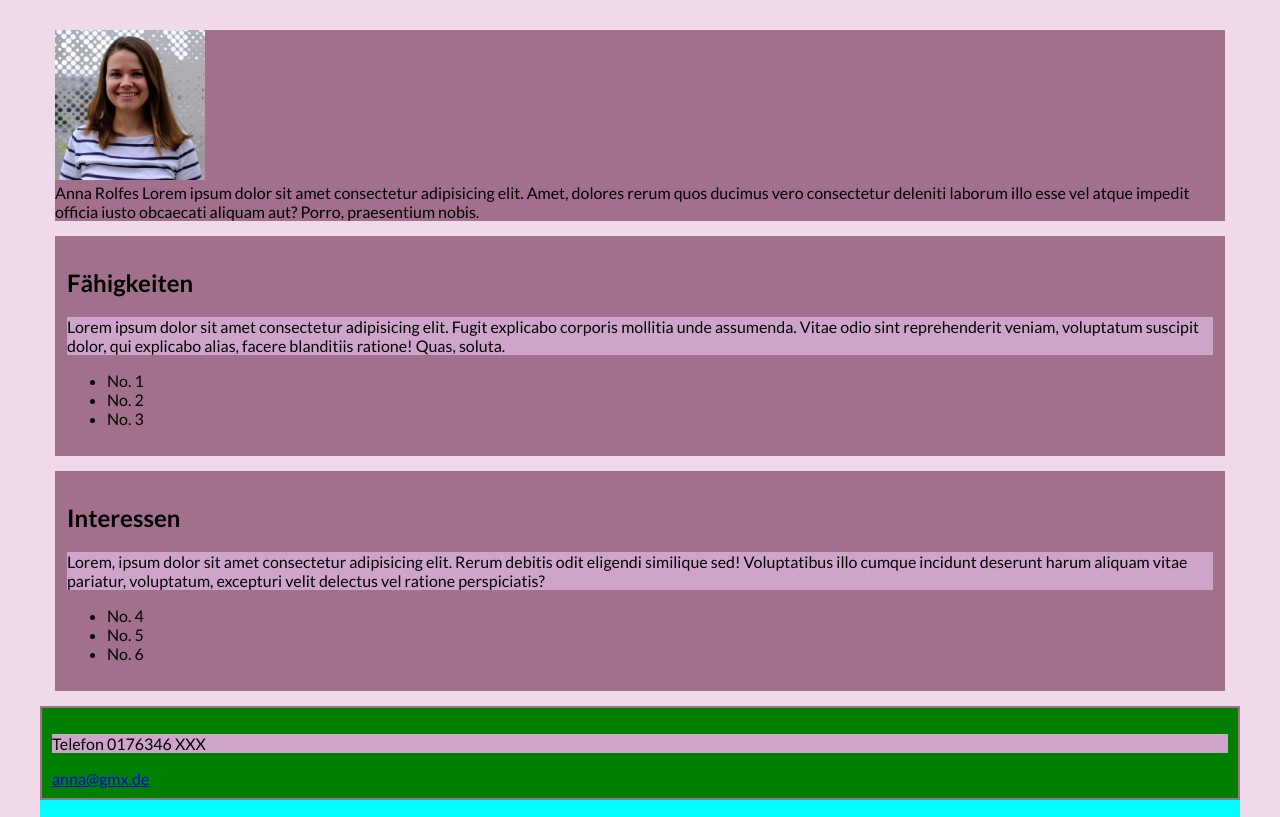
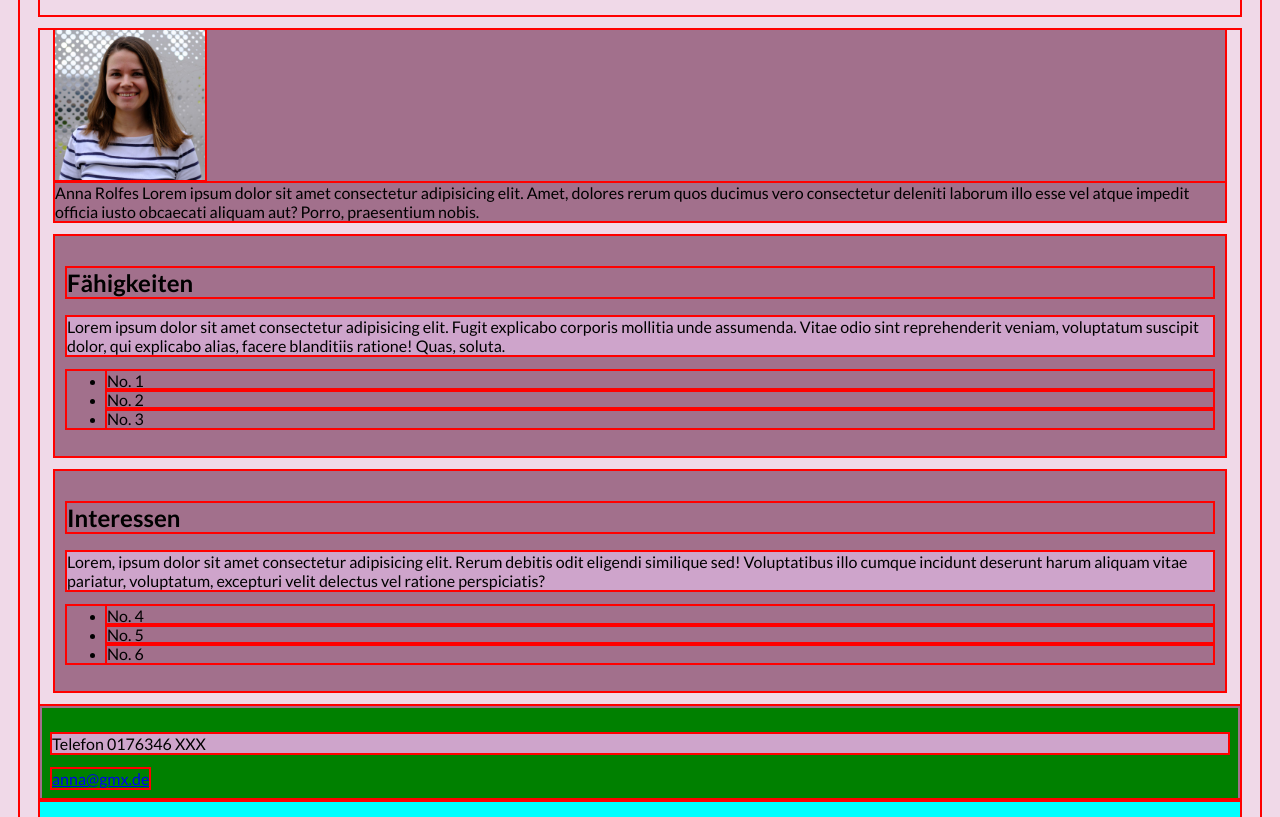
Before and after one commit to Luxa23/my-first-website, a plain HTML site: page index.html in a window 1280 px wide. Shown: the part 137-954 px from the top of the page. Drawn offline with Linux system fonts and the light colour scheme; a web font is replaced by a local one.

Commit message:
Show outline test

```diff
--- a/style.css
+++ b/style.css
@@ -1,6 +1,6 @@
 * {
   box-sizing: border-box;
-  /* outline: 2px solid red; */
+  outline: 2px solid red;
   _background-color: aqua;
 }
 
```
